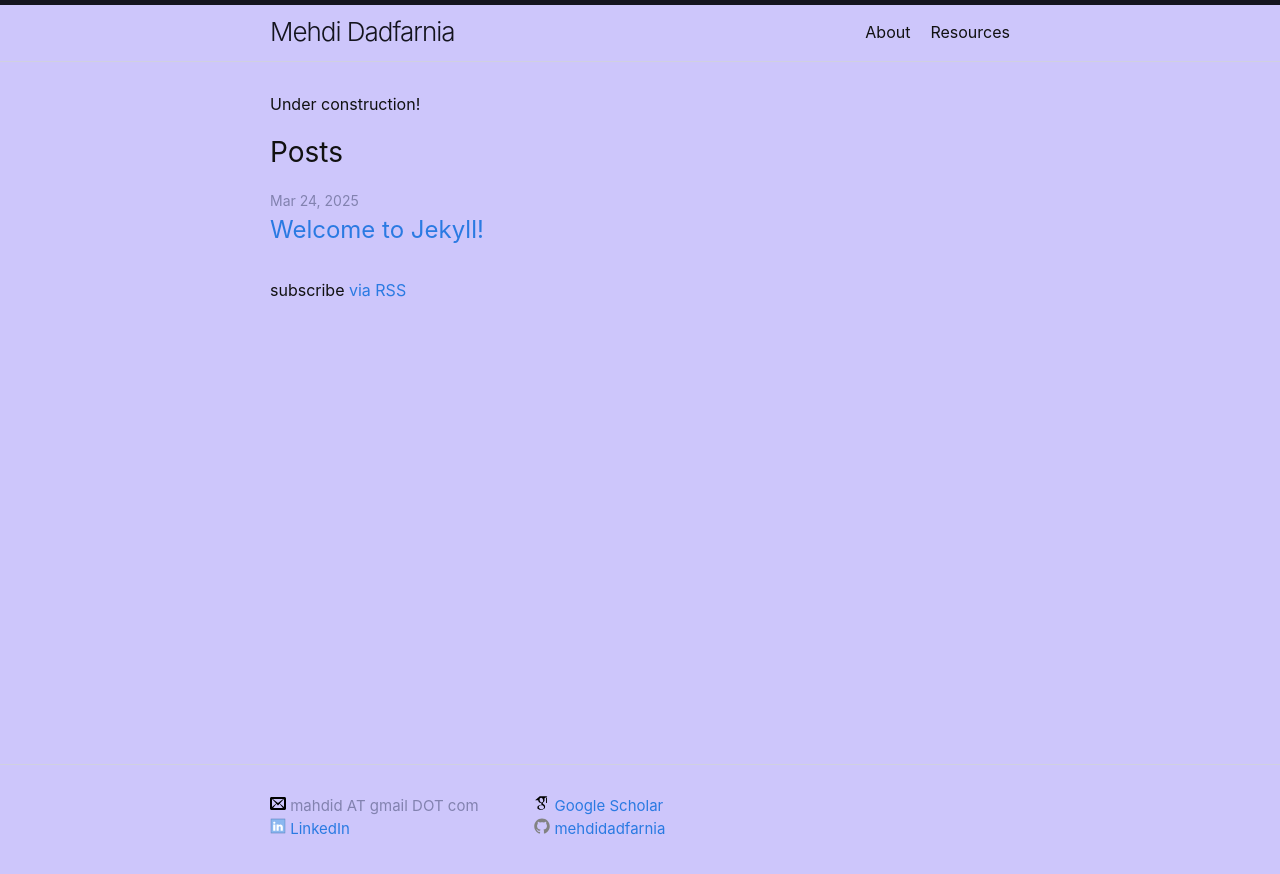
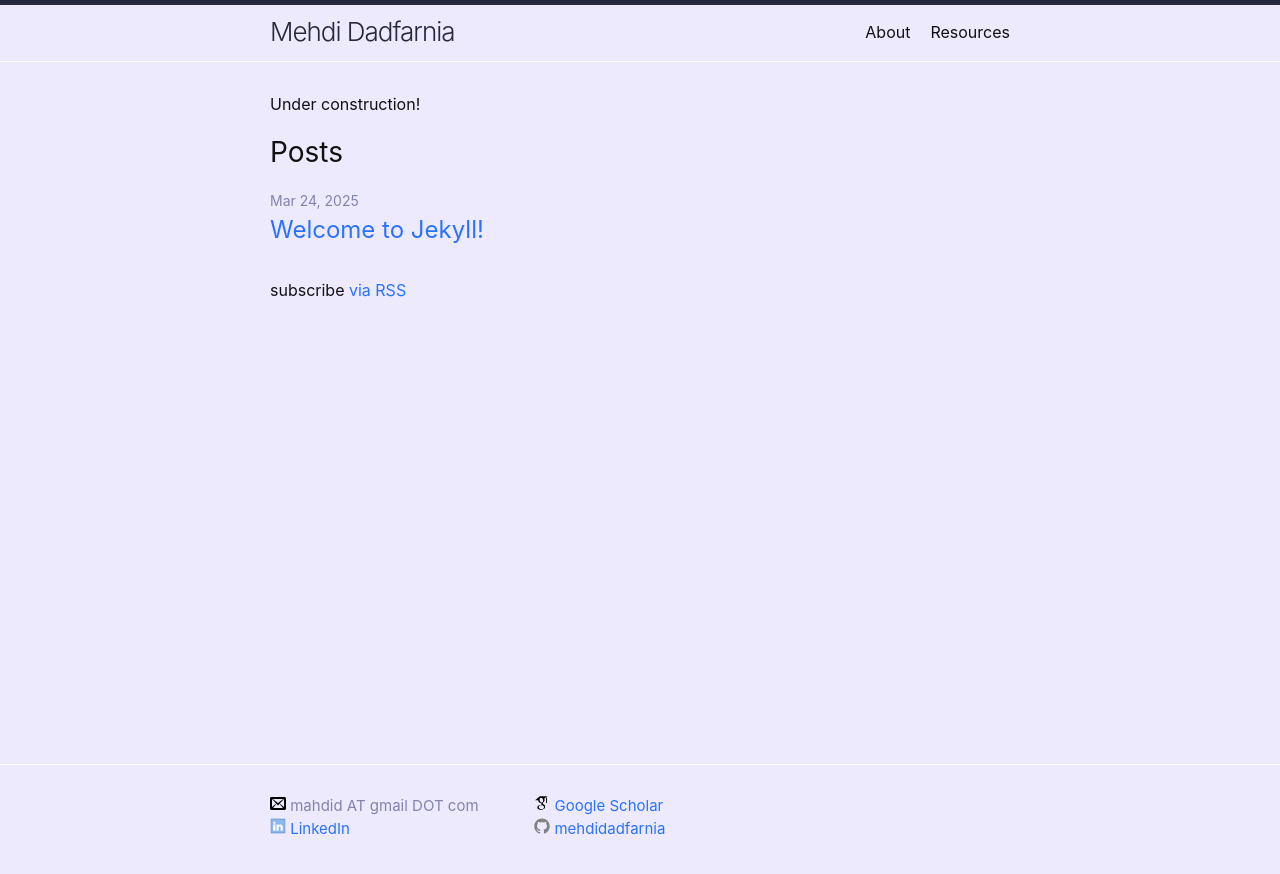
Before and after one commit to mehdidadfarnia/mehdidadfarnia.github.io, a Jekyll site: the page built from index.markdown, in a window 1280 px wide. Shown: the top 874 px of the page. Built offline with Jekyll 4.4.1, drawn with Linux system fonts in a browser that asks for light colours.

Commit message:
Update minima.scss

```diff
--- a/_sass/minima.scss
+++ b/_sass/minima.scss
@@ -11,12 +11,12 @@ $base-line-height: 1.5 !default;
 $spacing-unit:     30px !default;
 
 $text-color:       #111 !default;
-$background-color: #cdc6fb !default;
-$brand-color:      #2a7ae2 !default;
+$background-color: #edeafe !default;
+$brand-color:      #2a72ff !default;
 
 $grey-color:       #8282af !default;
-$grey-color-light: lighten($grey-color, 25%) !default;
-$grey-color-dark:  darken($grey-color, 50%) !default;
+$grey-color-light: lighten($grey-color, 40%) !default;
+$grey-color-dark:  darken($grey-color, 40%) !default;
 
 $table-text-align: left !default;
 
```
